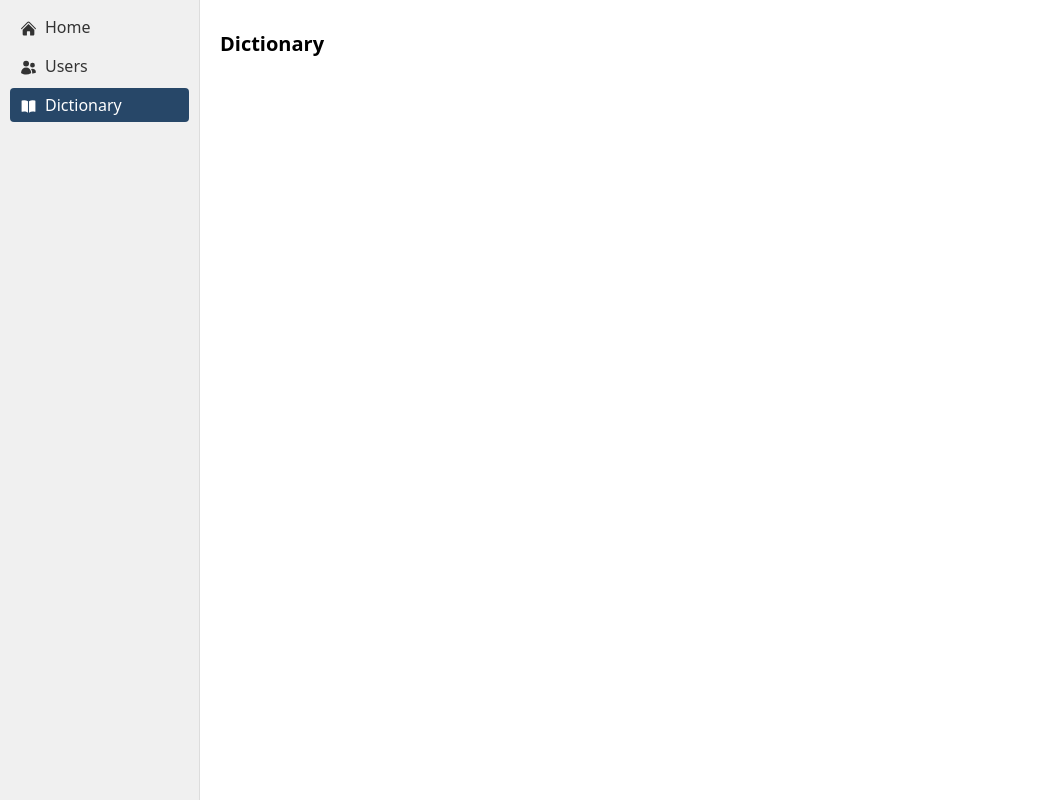
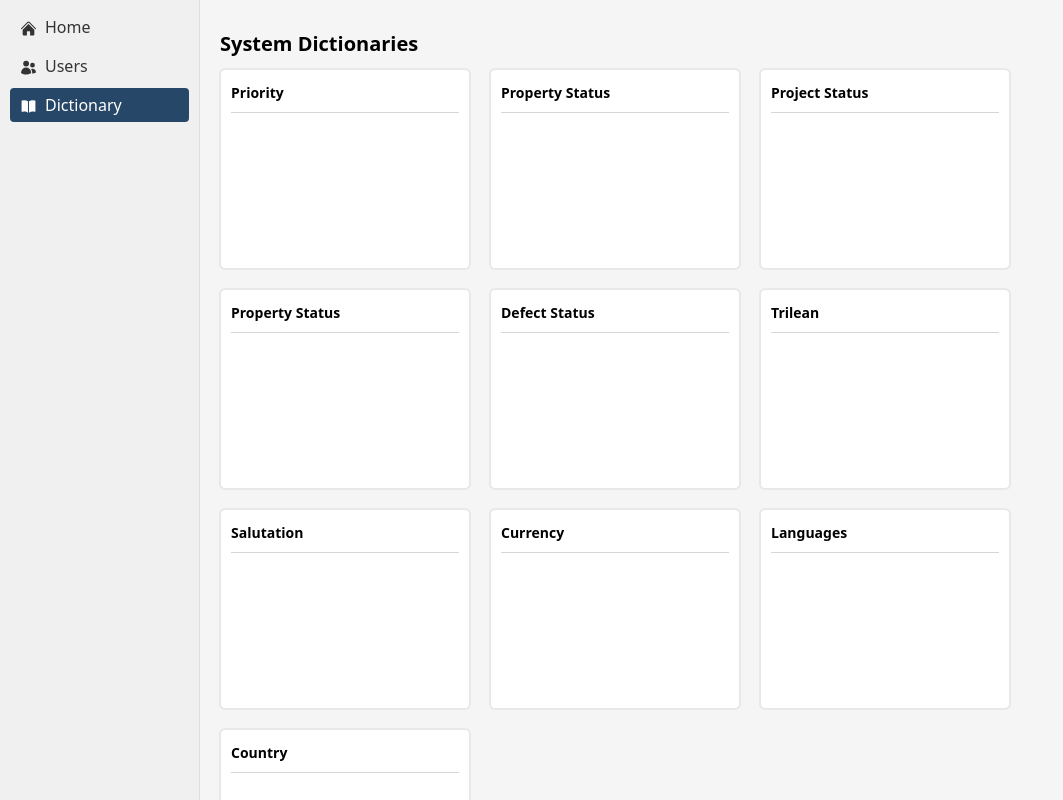
Before and after one commit to AGRapista/hotel-manager, a React app in the folder frontend/: page /dictionary in a window 1280 px wide. Shown: the whole page, without its empty margins (0-1063 px from the left). Built offline with nearby package versions, Linux system fonts and the light colour scheme; the HTML template or start-up script is replaced by a standard one.

Commit message:
Admin Feat: Dictionary tables init

```diff
--- a/frontend/src/App.scss
+++ b/frontend/src/App.scss
@@ -9,7 +9,8 @@
     flex-grow: 1;
     padding: 20px;
     overflow-y: auto;
-    background-color: #fff;
+    background-color: rgb(245, 245, 245);
+    // background: linear-gradient(31deg, rgb(233, 234, 237) 0%, rgba(255, 255, 255, 1) 44%, rgba(255, 255, 255, 1) 100%);
 }
 
 h1 {
--- a/frontend/src/App.tsx
+++ b/frontend/src/App.tsx
@@ -3,6 +3,7 @@ import Sidebar from './components/sidebar/Sidebar';
 import './App.scss';
 
 import UsersPage from './pages/users/UsersPage';
+import DictionaryPage from './pages/dictionary/DictionaryPage';
 
 // Layout component to wrap Sidebar and content
 const Layout = () => {
@@ -18,7 +19,6 @@ const Layout = () => {
 
 // Placeholder components
 const Home = () => <h1>Home Landing Page</h1>;
-const Dictionary = () => <h1>Dictionary</h1>;
 
 function App() {
   return (
@@ -27,7 +27,7 @@ function App() {
         <Route path="/" element={<Layout />}>
           <Route index element={<Home />} />
           <Route path="users" element={<UsersPage />} />
-          <Route path="dictionary" element={<Dictionary />} />
+          <Route path="dictionary" element={<DictionaryPage />} />
         </Route>
       </Routes>
     </Router>
--- /dev/null
+++ b/frontend/src/components/drawer/Drawer.scss
@@ -0,0 +1,22 @@
+.drawer-main {
+    color: black;
+    background-color: white;
+    border: 1px solid rgb(231, 231, 231);
+    box-shadow: rgba(0, 0, 0, 0.05) 0px 0px 0px 1px;
+    border-radius: 5px;
+    padding: 10px;
+
+    min-width: 250px;
+    min-height: 200px;
+
+    hr {
+        margin: 0.5rem 0 0.5rem 0;
+        border: 0;
+        border-top: 1px solid rgb(215, 215, 215);
+    }
+
+    .drawer-title {
+        font-size: 14px;
+        font-weight: 600;
+    }
+}
--- /dev/null
+++ b/frontend/src/components/drawer/Drawer.tsx
@@ -0,0 +1,10 @@
+import './Drawer.scss';
+
+export default function Drawer({ DrawerName }: { DrawerName: string }) {
+    return (
+        <div className='drawer-main'>
+            <span className='drawer-title'>{DrawerName}</span>
+            <hr></hr>
+        </div>
+    );
+}
--- /dev/null
+++ b/frontend/src/pages/dictionary/DictionaryPage.scss
@@ -0,0 +1,5 @@
+.dictionaries-container {
+    display: flex;
+    flex-wrap: wrap;
+    gap: 20px;
+}
--- /dev/null
+++ b/frontend/src/pages/dictionary/DictionaryPage.tsx
@@ -0,0 +1,157 @@
+import './DictionaryPage.scss';
+import Drawer from '../../components/drawer/Drawer';
+
+export default function DictionaryPage() {
+
+    type Dictionary = {
+        name: string;
+        key: string;
+    };
+
+    type DrawersProps = {
+        items: Dictionary[];
+    };
+
+    const dictionaries: Dictionary[] = [
+        {
+            name: 'Priority',
+            key: 'priority',
+
+        },
+        {
+            name: 'Property Status',
+            key: 'propertyStatus'
+        },
+        {
+            name: 'Project Status',
+            key: 'projectStatus'
+        },
+        {
+            name: 'Property Status',
+            key: 'propertyStatus'
+        },
+        {
+            name: 'Defect Status',
+            key: 'defectStatus'
+        },
+        {
+            name: 'Trilean',
+            key: 'trilean'
+        },
+        {
+            name: 'Salutation',
+            key: 'salutation'
+        },
+        {
+            name: 'Currency',
+            key: 'currency'
+        },
+        {
+            name: 'Languages',
+            key: 'languages'
+        },
+        {
+            name: 'Country',
+            key: 'country'
+        },
+    ]
+
+    const dictionaryData = {
+        priority: [
+            { name: 'Critical' },
+            { name: 'Super High' },
+            { name: 'High' },
+            { name: 'Medium' },
+            { name: 'Low' },
+            { name: 'Wish List' }
+        ],
+
+        propertyStatus: [
+            { name: 'Not Signed' },
+            { name: 'Signed not announced' },
+            { name: 'Signed announced' },
+            { name: 'Active' },
+            { name: 'Deflag In Progress' },
+            { name: 'Archive' }
+        ],
+
+        projectStatus: [
+            { name: 'Not yet initiated' },
+            { name: 'Delayed' },
+            { name: 'In Process' },
+            { name: 'Behind Schedule' },
+            { name: 'Completed' }
+        ],
+
+        defectStatus: [
+            { name: 'Identified' },
+            { name: 'Missing' },
+            { name: 'In Progress' },
+            { name: 'Actioned' },
+            { name: 'Completed' },
+            { name: 'Verified' }
+        ],
+
+        trilean: [
+            { name: 'Yes' },
+            { name: 'No' },
+            { name: 'N/A' }
+        ],
+
+        salutation: [
+            { name: 'Mr.' },
+            { name: 'Mrs.' },
+            { name: 'Ms.' },
+            { name: 'Dr.' },
+            { name: 'Professor' }
+        ],
+
+        currency: [
+            { name: 'USD' },
+            { name: 'EUR' },
+            { name: 'GBP' },
+            { name: 'JPY' },
+            { name: 'AUD' },
+            { name: 'PHP' }
+        ],
+
+        languages: [
+            { name: 'English' },
+            { name: 'Spanish' },
+            { name: 'French' },
+            { name: 'German' },
+            { name: 'Mandarin' },
+            { name: 'Hindi' },
+            { name: 'Arabic' }
+        ],
+
+        country: [
+            { name: 'United States' },
+            { name: 'United Kingdom' },
+            { name: 'Germany' },
+            { name: 'India' },
+            { name: 'Philippines' }
+        ]
+    };
+
+
+    const Drawers = ({ items }: DrawersProps) => {
+        return (
+            <div className="dictionaries-container">
+                {items.map((dictionary) => (
+                    <Drawer
+                        key={dictionary.key}
+                        DrawerName={dictionary.name}
+                    />
+                ))}
+            </div>
+        );
+    };
+
+    return (
+        <div>
+            <h1>System Dictionaries</h1>
+            <Drawers items={dictionaries} />
+        </div>
+    );
+}
```
